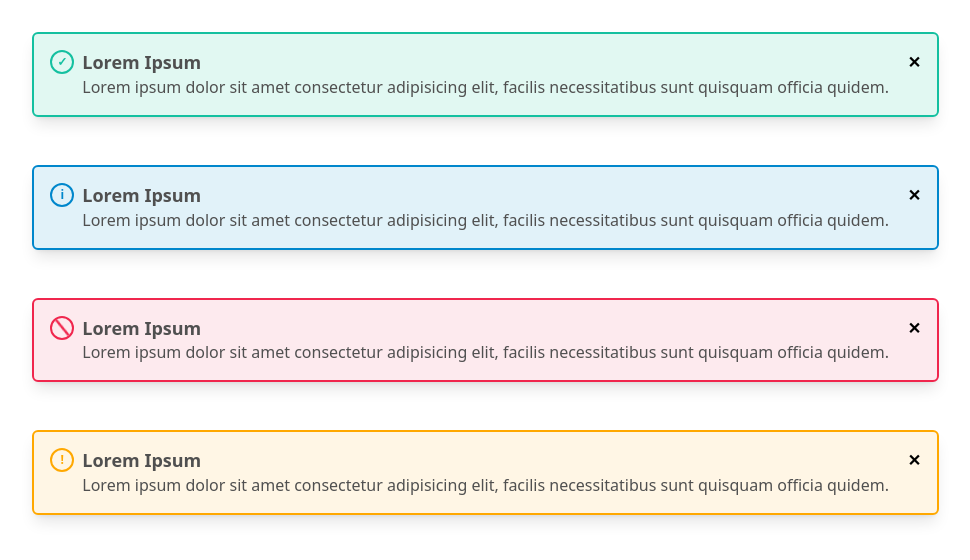
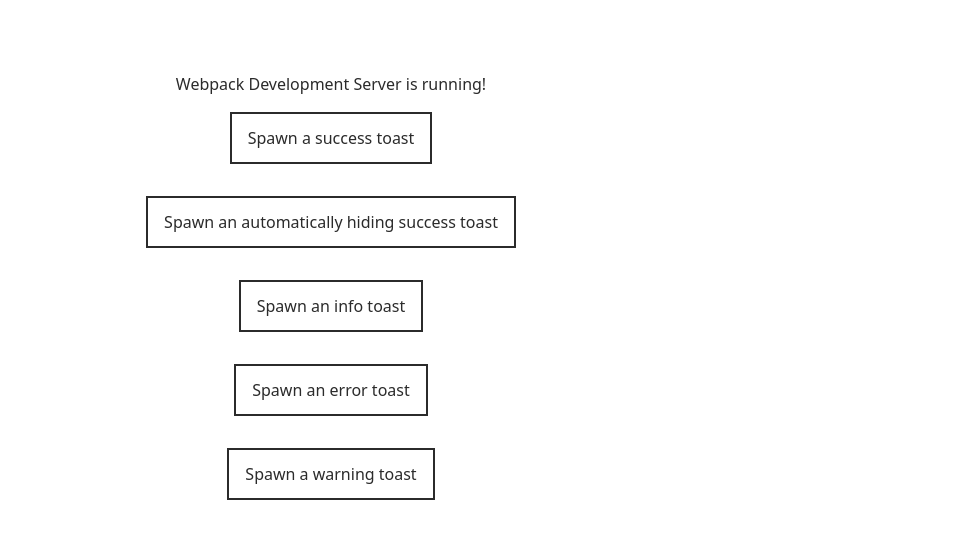
Before and after one commit to dkress59/notification-system, a React app: page / in a window 1280 px wide. Shown: the top 560 px of the page, without its empty margins (309-1279 px from the left). Built offline with nearby package versions, Linux system fonts and the light colour scheme.

Commit message:
hooksifies everything

```diff
--- a/package.json
+++ b/package.json
@@ -7,6 +7,7 @@
   "private": true,
   "packageManager": "yarn@3.2.0",
   "dependencies": {
+    "nanoid": "3.3.1",
     "react": "17.0.2",
     "react-dom": "17.0.2"
   },
@@ -52,7 +53,7 @@
     "eslint-webpack-plugin": "3.1.1",
     "fork-ts-checker-webpack-plugin": "7.2.1",
     "html-webpack-plugin": "5.5.0",
-    "husky": "^7.0.0",
+    "husky": "7.0.0",
     "mini-css-extract-plugin": "2.6.0",
     "postcss": "8.4.8",
     "postcss-flexbugs-fixes": "5.0.2",
--- a/src/app.tsx
+++ b/src/app.tsx
@@ -1,9 +1,19 @@
 import React from 'react'
 
-import { Toast } from './toast'
+import { useToast } from './hooks'
 import { ToastType } from './types'
 
+const demoTitle = 'Lorem Ipsum'
+const demoContent = (
+	<>
+		Lorem ipsum dolor sit amet consectetur adipisicing elit, facilis
+		necessitatibus sunt quisquam officia quidem.
+	</>
+)
+
 export function App() {
+	const { ToastProvider, spawnToast } = useToast()
+
 	return (
 		<>
 			<main>
@@ -11,29 +21,67 @@ export function App() {
 				<br />
 				<br />
 				<h1>Webpack Development Server is running!</h1>
+				<button
+					onClick={() =>
+						spawnToast({
+							title: demoTitle,
+							children: demoContent,
+						})
+					}
+				>
+					Spawn a success toast
+				</button>
+				<br />
+				<button
+					onClick={() =>
+						spawnToast({
+							autoHide: true,
+							title: demoTitle,
+							children: demoContent,
+						})
+					}
+				>
+					Spawn an automatically hiding success toast
+				</button>
+				<br />
+				<button
+					onClick={() =>
+						spawnToast({
+							title: demoTitle,
+							type: ToastType.INFO,
+							children: demoContent,
+						})
+					}
+				>
+					Spawn an info toast
+				</button>
+				<br />
+				<button
+					onClick={() =>
+						spawnToast({
+							title: demoTitle,
+							type: ToastType.ERROR,
+							children: demoContent,
+						})
+					}
+				>
+					Spawn an error toast
+				</button>
+				<br />
+				<button
+					onClick={() =>
+						spawnToast({
+							title: demoTitle,
+							type: ToastType.WARNING,
+							children: demoContent,
+						})
+					}
+				>
+					Spawn a warning toast
+				</button>
+				<br />
 			</main>
-			<footer id="toast-wrapper">
-				<Toast>
-					Lorem ipsum dolor sit amet consectetur adipisicing elit,
-					facilis necessitatibus sunt quisquam officia quidem.
-				</Toast>
-				<Toast autoHide={true}>
-					Lorem ipsum dolor sit amet consectetur adipisicing elit,
-					facilis necessitatibus sunt quisquam officia quidem.
-				</Toast>
-				<Toast type={ToastType.INFO}>
-					Lorem ipsum dolor sit amet consectetur adipisicing elit,
-					facilis necessitatibus sunt quisquam officia quidem.
-				</Toast>
-				<Toast type={ToastType.ERROR}>
-					Lorem ipsum dolor sit amet consectetur adipisicing elit,
-					facilis necessitatibus sunt quisquam officia quidem.
-				</Toast>
-				<Toast type={ToastType.WARNING}>
-					Lorem ipsum dolor sit amet consectetur adipisicing elit,
-					facilis necessitatibus sunt quisquam officia quidem.
-				</Toast>
-			</footer>
+			<ToastProvider />
 		</>
 	)
 }
--- a/src/css/base.scss
+++ b/src/css/base.scss
@@ -4,11 +4,15 @@
 
 @layer base {
 	html, body {
-		@apply w-full max-w-full overflow-x-hidden min-h-screen h-auto;
+		@apply w-full max-w-full overflow-x-hidden min-h-screen h-auto text-black;
 	}
 
-	h1 {
+	main {
 		@apply text-center;
+	}
+
+	button {
+		@apply border-2 border-black leading-none p-4 m-4;
 	}
 
 	#toast-wrapper {
--- a/src/css/utils.scss
+++ b/src/css/utils.scss
@@ -4,44 +4,44 @@
 
 @layer utilities {
 	.sosafe-toast {
-		@apply w-max m-8 mb-4 relative right-0 py-4 px-12 pointer-events-auto transition-opacity duration-500;
+		@apply w-max max-w-1/2 min-w-60 m-8 mb-4 relative right-0 py-4 px-12 pointer-events-auto transition-opacity duration-500  border-2 rounded-md shadow-lg;
 
 		&-type {
 			&-success {
-				@apply bg-green-light border-green border-2 rounded-md shadow-lg;
+				@apply bg-green-light border-green;
 
 				.icon {
-					@apply text-green border-green border-2;
+					@apply text-green border-green;
 				}
 			}
 
 			&-info {
-				@apply bg-blue-light border-blue border-2 rounded-md shadow-lg;
+				@apply bg-blue-light border-blue;
 
 				.icon {
-					@apply text-blue border-blue border-2;
+					@apply text-blue border-blue;
 				}
 			}
 
 			&-error {
-				@apply bg-red-light border-red border-2 rounded-md shadow-lg;
+				@apply bg-red-light border-red;
 
 				.icon {
-					@apply text-red border-red border-2;
+					@apply text-red border-red;
 				}
 			}
 
 			&-warning {
-				@apply bg-yellow-light border-yellow border-2 rounded-md shadow-lg;
+				@apply bg-yellow-light border-yellow;
 
 				.icon {
-					@apply text-yellow border-yellow border-2;
+					@apply text-yellow border-yellow;
 				}
 			}
 		}
 
 		>.icon {
-			@apply absolute top-4 left-4 h-6 text-center aspect-square text-xs leading-5 font-bold rounded-full overflow-hidden;
+			@apply absolute top-4 left-4 h-6 text-center aspect-square text-xs leading-5 font-bold rounded-full overflow-hidden border-2;
 		}
 
 		>h4 {
--- /dev/null
+++ b/src/hooks.tsx
@@ -0,0 +1,48 @@
+import { nanoid } from 'nanoid'
+import React, { useCallback, useState } from 'react'
+
+import { Toast } from './toast'
+import { ToastInCollection, ToastProps } from './types'
+
+export function useToast() {
+	const [collection, setCollection] = useState<ToastInCollection[]>([])
+
+	const removeToastFromDom = useCallback(
+		(id: string) =>
+			setCollection(
+				collection.filter(({ collectionId }) => collectionId !== id),
+			),
+		[collection],
+	)
+
+	const createToast = (props: ToastProps): ToastInCollection => {
+		const collectionId = nanoid()
+		return {
+			collectionId,
+			props,
+		}
+	}
+
+	const spawnToast = (props: ToastProps) => {
+		const newToast = createToast(props)
+		setCollection([...collection, newToast])
+	}
+
+	function ToastProvider() {
+		return (
+			<footer id="toast-wrapper">
+				{collection.map(({ props, collectionId }) => (
+					<Toast
+						{...props}
+						key={collectionId}
+						removeToastFromDom={() =>
+							removeToastFromDom(collectionId)
+						}
+					/>
+				))}
+			</footer>
+		)
+	}
+
+	return { ToastProvider, spawnToast }
+}
--- a/src/toast.tsx
+++ b/src/toast.tsx
@@ -1,6 +1,6 @@
 import React, { useEffect, useState } from 'react'
 
-import { ToastProps, ToastType } from './types'
+import { FinalToastProps, ToastType } from './types'
 
 function getToastClassName(type: ToastType) {
 	if (type === ToastType.INFO) return 'sosafe-toast sosafe-toast-type-info'
@@ -23,29 +23,32 @@ function getToastIcon(type: ToastType) {
 }
 
 export function Toast({
+	autoHide = false,
 	children,
-	autoHide = false,
+	removeToastFromDom,
 	type = ToastType.SUCCESS,
-}: ToastProps) {
+}: FinalToastProps) {
 	const [opacity, setOpacity] = useState('opacity-0')
-	const [display, setDisplay] = useState('block')
 
-	const className = getToastClassName(type) + ' ' + opacity + ' ' + display
-	const onDismiss = (dismissAfter = 500) =>
-		setTimeout(() => setOpacity('opacity-0'), dismissAfter)
+	const className = getToastClassName(type) + ' ' + opacity
+
+	const onDismiss = () => {
+		setOpacity('opacity-0')
+	}
 
 	useEffect(() => {
 		setOpacity('opacity-100')
-		const timeOut = autoHide ? onDismiss(3000) : null
+		const timeOut = autoHide ? setTimeout(() => onDismiss(), 3000) : null
 		return () => {
 			if (timeOut) clearTimeout(timeOut)
 		}
 	}, [])
 
 	useEffect(() => {
-		let timeOut: NodeJS.Timeout | null = null
-		if (opacity === 'opacity-0')
-			timeOut = setTimeout(() => setDisplay('hidden'), 500)
+		const timeOut =
+			opacity === 'opacity-0'
+				? setTimeout(() => removeToastFromDom(), 500)
+				: null
 		return () => {
 			if (timeOut) clearTimeout(timeOut)
 		}
@@ -57,10 +60,7 @@ export function Toast({
 			<span className="icon">{getToastIcon(type)}</span>
 			<div>{children}</div>
 			{!autoHide && (
-				<span
-					className="dismiss"
-					onClick={() => setOpacity('opacity-0')}
-				>
+				<span className="dismiss" onClick={() => onDismiss()}>
 					&#x2715;
 				</span>
 			)}
--- a/src/types.ts
+++ b/src/types.ts
@@ -7,13 +7,20 @@ export enum ToastType {
 	WARNING = 'warning',
 }
 
-export type ToastProps = PropsWithChildren<{
+export type FinalToastProps = PropsWithChildren<{
 	autoHide?: boolean
 	type?: ToastType
 	title?: string | JSX.Element
+	removeToastFromDom: () => void
 }>
+export type ToastProps = Omit<FinalToastProps, 'removeToastFromDom'>
 
-export type SpawnToastProps = PropsWithChildren<{
-	type?: ToastType
-	title?: string | JSX.Element
-}>
+export enum ToastAction {
+	PUSH = 'push',
+	POP = 'pop',
+}
+
+export interface ToastInCollection {
+	collectionId: string
+	props: ToastProps
+}
--- a/tailwind.config.js
+++ b/tailwind.config.js
@@ -22,7 +22,14 @@ module.exports = {
 				light: '#fff6e5',
 			},
 		},
-		extend: {},
+		extend: {
+			maxWidth: {
+				'1/2': '50%',
+			},
+			minWidth: {
+				60: '240px',
+			},
+		},
 	},
 	plugins: [],
 }
```
Also changed, not shown: 1 other file (tests, documents, lock files or other folders).
